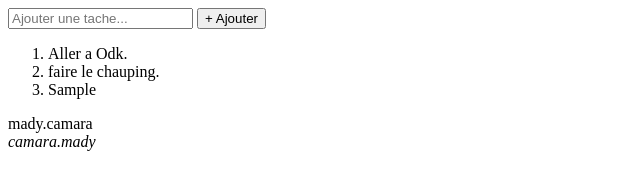
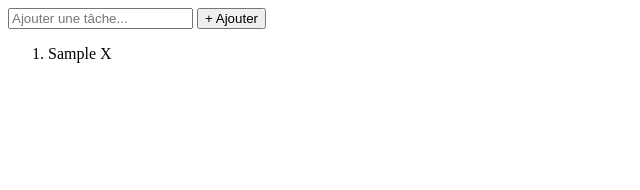
Before and after one commit to madymadesc/todo-js, a plain HTML site: page index.html in a window 1280 px wide. Both pictures are taken after typing "Sample" into the empty fields and a click on the button "+ Ajouter". Shown: the whole page, without its empty margins (0-640 px from the left). Drawn offline with Linux system fonts and the light colour scheme.

Commit message:
function delete

```diff
--- a/index.html
+++ b/index.html
@@ -9,17 +9,14 @@
     <script src="script.js" defer></script>
 </head>
 <body>
-
-    <input id="champ" type="text" placeholder="Ajouter une tache...">
-    <button id="btn">+ Ajouter</button>
+    <form id="form">
+        <input id="champ" type="text" placeholder="Ajouter une tâche..." required autocomplete="off">
+        <button type="submit" id="btn">+ Ajouter</button>
+    </form>
 
     <ol id="ol">
-        <li>Aller a Odk.</li>
-        <li>faire le chauping.</li>
+        <!-- list data injection -->
     </ol>
-
-    <div id="div1">div1</div>
-    <div id="div2">div2</div>
 
 </body>
 </html>
--- a/script.js
+++ b/script.js
@@ -1,13 +1,22 @@
 'use strict'
 
-btn.onclick = function add(){
+form.onsubmit = function add(){
     const li = document.createElement("li");
-    li.textContent = champ.value;
+    const span = document.createElement("span");
 
+    li.innerHTML = champ.value;
+    span.textContent = " X ";
+    span.onclick = () => del(li);
+
+    li.appendChild(span)
     ol.appendChild(li);
+
     champ.value = "";
+
+    return false;
+    // e.preventDefault();
+
 }
-
-
-div1.textContent = "mady.camara";
-div2.innerHTML = "<i>camara.mady</i>";
+function del(element){
+    element.remove();
+}
```
